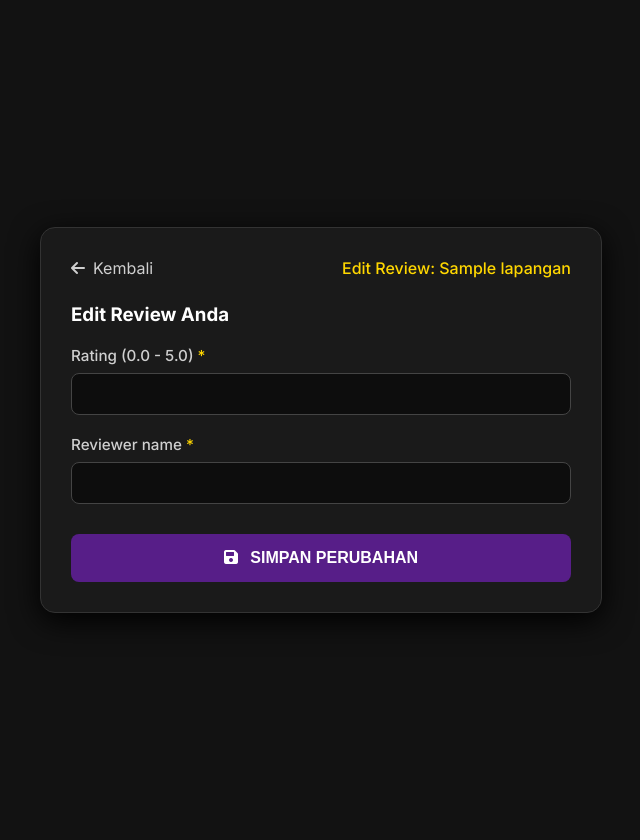
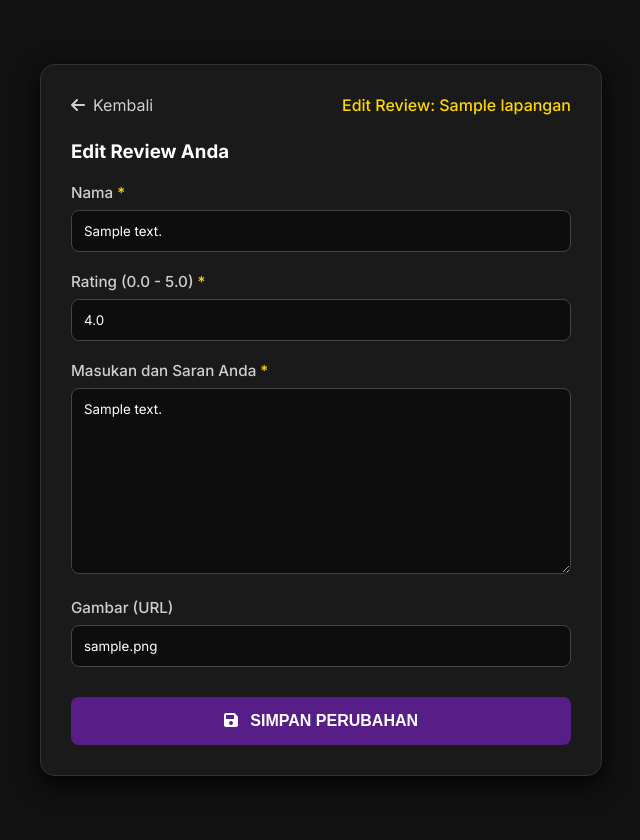
Before and after one commit to pbp-kelompok-c04/askmo, a Django app: page /lapangan/review/edit/1/ in a window 1280 px wide. Shown: the whole page, without its empty margins (319-959 px from the left). Run offline with Django 5.2, Linux system fonts and the light colour scheme; tables that the repository leaves empty hold one stand-in row (values such as "Sample post").

Commit message:
jaga jaga gak ilang

```diff
--- a/main/forms.py
+++ b/main/forms.py
@@ -37,20 +37,23 @@ class ReviewForm(ModelForm):
         widget=forms.NumberInput(attrs={'step': '0.1', 'min': '0.0', 'max': '5.0'})
     )
 
-    # Tambahkan field untuk nama reviewer
-    reviewer_name = forms.CharField(max_length=255)
+    reviewer_name = forms.CharField(
+        max_length=255,
+        label="Nama",  # ⭐ GANTI LABEL JADI "Nama"
+        widget=forms.TextInput(attrs={'placeholder': 'Masukkan Nama Anda'})
+    )
 
     class Meta:
         model = Review
-        fields = ["reviewer_name", "rating", "review_text", "gambar"]
+        fields = ["reviewer_name", "rating", "review_text", "gambar"]  # ⭐ INI YANG BENAR!
+
         widgets = {
             'reviewer_name': forms.TextInput(attrs={'placeholder': 'Masukkan Nama Anda'}),
             'review_text': forms.Textarea(attrs={'placeholder': 'Masukkan review Anda'}),
             'gambar': forms.URLInput(attrs={'placeholder': 'Masukkan URL gambar (opsional)'}),
         }
         labels = {
-            'reviewer_name': 'Nama Anda',
+            'reviewer_name': 'Nama',
             'review_text': 'Masukan dan Saran Anda',
             'gambar': 'Gambar (URL)',
         }
-        fields = ["nama", "deskripsi", "olahraga", "tanggal", "lokasi", "kontak", "thumbnail", "jam", "biaya"]
--- a/main/templates/lapangan/dashboard_lapangan.html
+++ b/main/templates/lapangan/dashboard_lapangan.html
@@ -28,7 +28,7 @@
             background: #1A1A1A;
             border-radius: 20px;
             width: 100%;
-            max-width: 60px;
+            max-width: 600px;
             max-height: 90vh;
             overflow-y: auto;
             color: #fff;
@@ -416,7 +416,7 @@
                         type="button"
                         class="btn btn-primary"
                         onclick="showDetail('{{ lapangan.id }}')">
-                        Detail
+                        Rincian
                     </button>
 
                 </div>
@@ -455,7 +455,7 @@
                 </a>
 
                 <a href="#" class="btn-review-modal" id="modal-review-btn">
-                    <i class="fas fa-comment"></i> Lihat Ulasan
+                    <i class="fas fa-comment"></i> Lihat Review
                 </a>
 
                 <hr class="modal-divider">
```
Also changed, not shown: main/migrations/0001_initial.py, main/migrations/0007_review.py (deleted), main/migrations/0008_review_session_key.py (deleted), main/migrations/0009_delete_review.py (deleted), main/migrations/0010_lapangan_original_rating.py (deleted), review/migrations/0001_initial.py.
